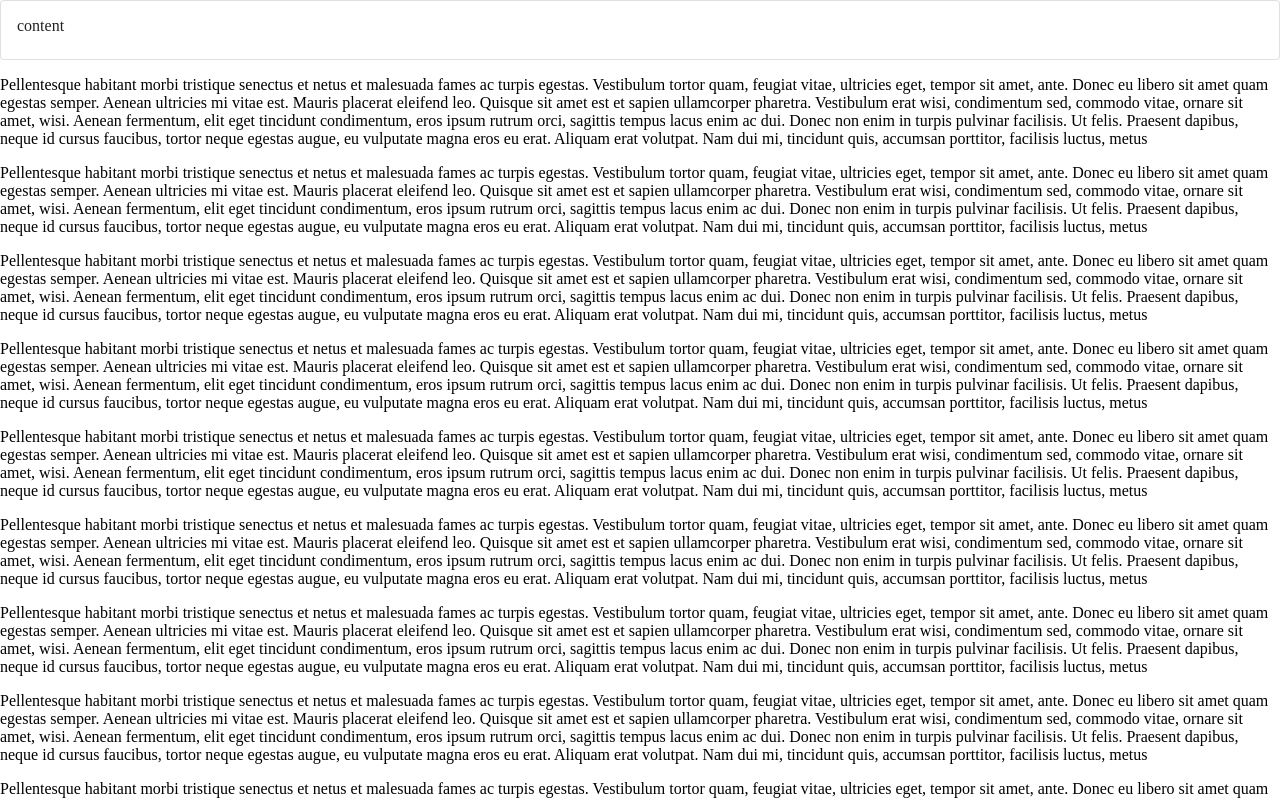
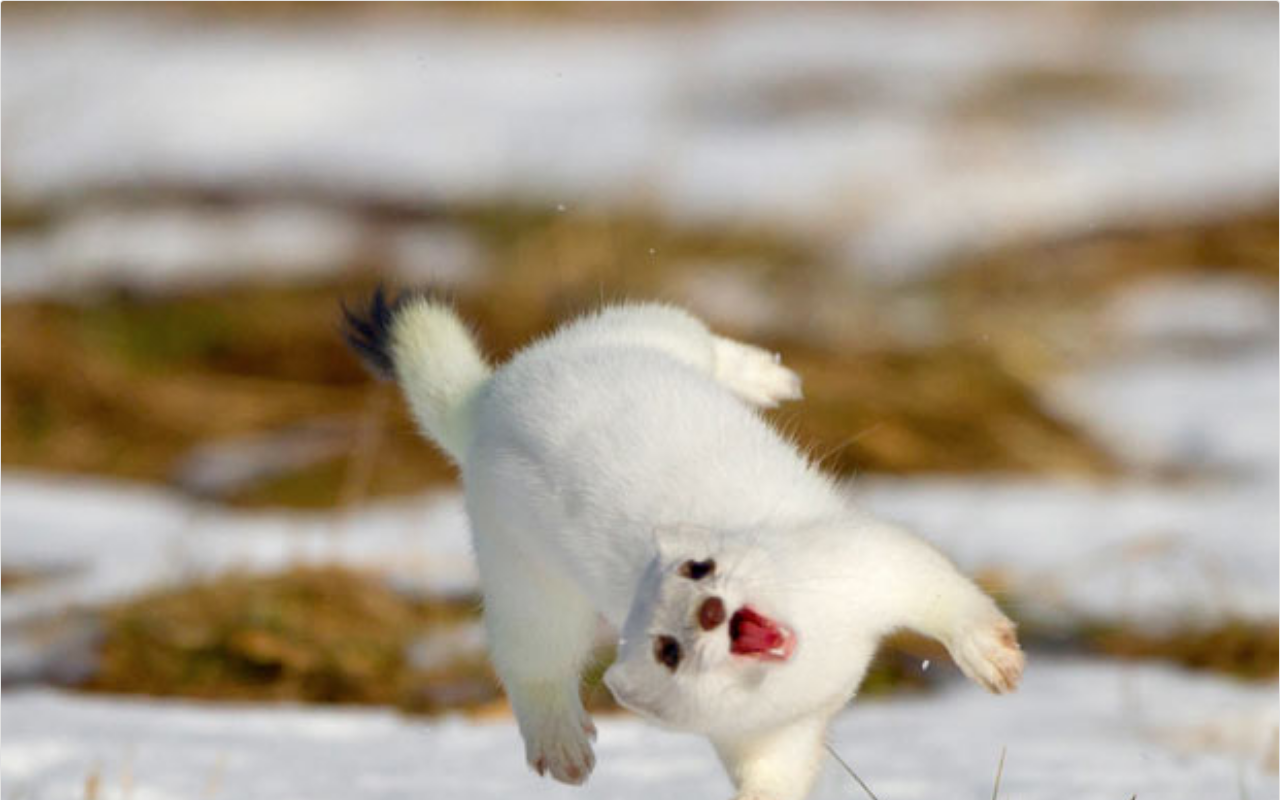
Before and after one commit to mc0918/tsv_poc, a Next.js app in the folder tsv_ui/: page /articlePage in a window 1280 px wide. Shown: the top 800 px of the page. Built offline with nearby package versions, Linux system fonts and the light colour scheme.

Commit message:
started article preview

```diff
--- a/tsv_ui/components/articlePreview/articlePreview.js
+++ b/tsv_ui/components/articlePreview/articlePreview.js
@@ -1,9 +1,15 @@
-import { Card, CardContent } from "@material-ui/core";
+import {
+  Card,
+  CardActionArea,
+  CardContent
+} from "@material-ui/core";
 
 export const ArticlePreview = () => {
   return (
     <Card variant="outlined">
-      <CardContent>content</CardContent>
+      <CardActionArea>
+        <img style={{height: '100%', width: '100%'}} src="/stoat.jpg"></img>
+      </CardActionArea>
     </Card>
   );
 };
--- a/tsv_ui/components/header/header.js
+++ b/tsv_ui/components/header/header.js
@@ -48,7 +48,7 @@ export const Header = () => {
             </div> */}
 
           <div id="login-container" style={{ position: "absolute", zIndex: 1, paddingLeft: "80%" }}>
-            <Grid container xs={12}>
+            <Grid container>
               <Grid container justify="center" align="center" spacing={1}>
                 <Grid item>
                   <Button variant="contained" color="secondary">
```
Also changed, not shown: tsv_ui/lib/slices/articlesSlice.js (added), tsv_ui/lib/slices/userSlice.js (added), tsv_ui/public/stoat.jpg (added).
